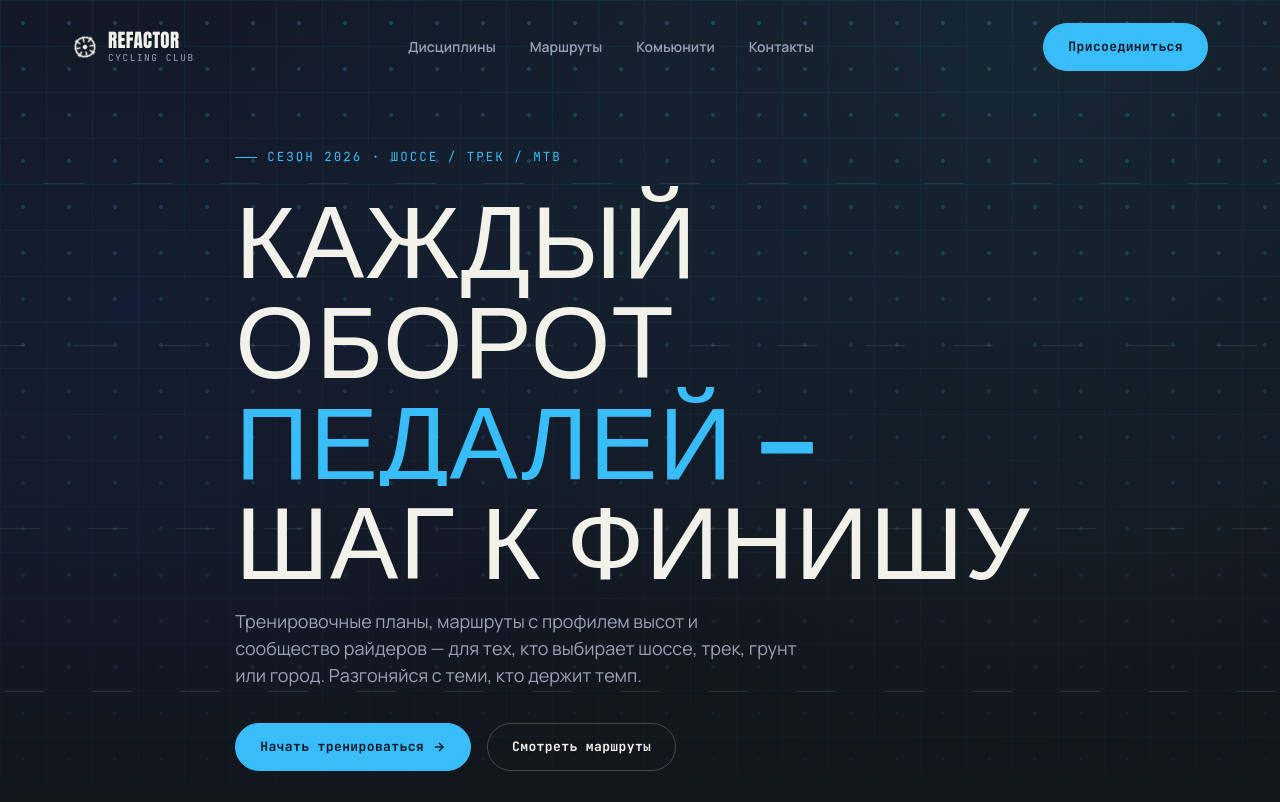
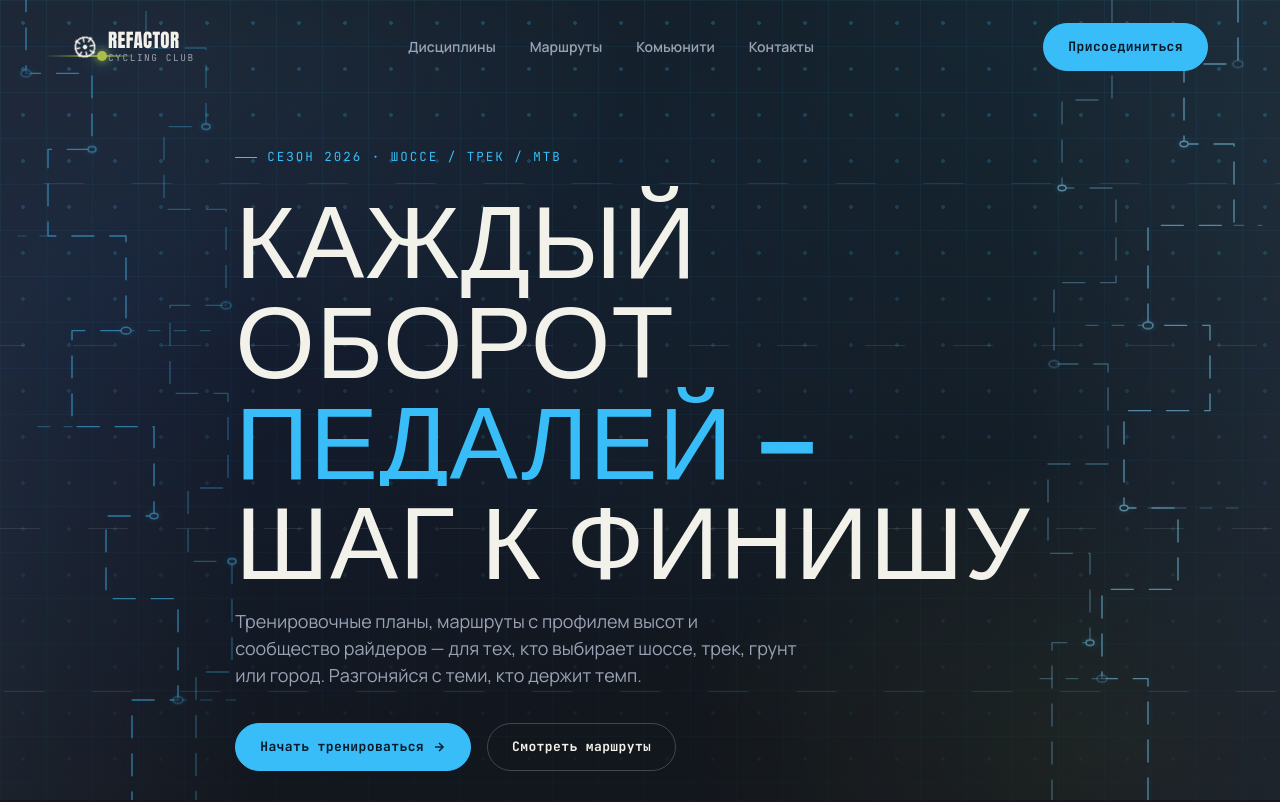
Before and after one commit to Atlantik56/RefactorCC, a React (Vite) app: page / in a window 1280 px wide. Shown: the top 802 px of the page. Built offline with nearby package versions, Linux system fonts and the light colour scheme.

Commit message:
Add scroll-reactive circuit animations

```diff
--- a/src/main.jsx
+++ b/src/main.jsx
@@ -183,6 +183,44 @@ function Footer() {
   );
 }
 
+function CircuitTraceLayer() {
+  return (
+    <div className="circuit-trace-layer" aria-hidden="true">
+      <svg className="circuit-traces circuit-traces-left" viewBox="0 0 260 1200" preserveAspectRatio="none" focusable="false">
+        <path className="circuit-track track-a" d="M26 0V110H92V224H48V354H126V496H72V640H154V774H106V898H178V1050H132V1200" />
+        <path className="circuit-track track-b" d="M146 0V72H206V190H164V314H226V458H170V590H228V732H188V842H232V1008H196V1200" />
+        <path className="circuit-branch branch-a" d="M48 354H18M126 496H210M72 640H30M178 1050H236" />
+        <g className="circuit-pads">
+          <circle cx="26" cy="110" r="5" />
+          <circle cx="92" cy="224" r="4" />
+          <circle cx="126" cy="496" r="5" />
+          <circle cx="154" cy="774" r="4" />
+          <circle cx="178" cy="1050" r="5" />
+          <circle cx="206" cy="190" r="4" />
+          <circle cx="226" cy="458" r="5" />
+          <circle cx="232" cy="842" r="4" />
+        </g>
+      </svg>
+      <svg className="circuit-traces circuit-traces-right" viewBox="0 0 260 1200" preserveAspectRatio="none" focusable="false">
+        <path className="circuit-track track-c" d="M218 0V96H164V216H214V338H128V488H190V616H104V762H158V884H82V1018H128V1200" />
+        <path className="circuit-track track-d" d="M92 0V150H42V282H96V424H34V546H88V696H28V830H70V964H32V1200" />
+        <path className="circuit-branch branch-b" d="M214 338H242M128 488H54M104 762H230M82 1018H18" />
+        <g className="circuit-pads">
+          <circle cx="218" cy="96" r="5" />
+          <circle cx="164" cy="216" r="4" />
+          <circle cx="128" cy="488" r="5" />
+          <circle cx="104" cy="762" r="4" />
+          <circle cx="82" cy="1018" r="5" />
+          <circle cx="42" cy="282" r="4" />
+          <circle cx="34" cy="546" r="5" />
+          <circle cx="70" cy="964" r="4" />
+        </g>
+      </svg>
+      <span className="circuit-spark" />
+    </div>
+  );
+}
+
 function useDocumentMeta(page) {
   useEffect(() => {
     document.title = page.title;
@@ -199,14 +237,16 @@ function useDocumentMeta(page) {
 function usePageEffects(pageKey) {
   useEffect(() => {
     const progressBar = document.querySelector('#race-progress span');
+    const root = document.documentElement;
     const header = document.getElementById('site-header');
 
     const updateProgress = () => {
-      if (!progressBar) return;
       const scrollEl = document.scrollingElement || document.documentElement;
       const denom = scrollEl.scrollHeight - scrollEl.clientHeight;
-      const scrolled = denom > 0 ? (scrollEl.scrollTop / denom) * 100 : 0;
-      progressBar.style.width = `${scrolled}%`;
+      const scrolled = denom > 0 ? scrollEl.scrollTop / denom : 0;
+      root.style.setProperty('--scroll-progress', scrolled.toFixed(4));
+      root.style.setProperty('--circuit-spark-y', `${7 + scrolled * 86}vh`);
+      if (progressBar) progressBar.style.width = `${scrolled * 100}%`;
     };
 
     const updateHeader = () => {
@@ -226,6 +266,7 @@ function usePageEffects(pageKey) {
     };
 
     document.addEventListener('scroll', onScroll, { passive: true });
+    window.addEventListener('resize', onScroll);
     updateProgress();
     updateHeader();
 
@@ -350,6 +391,9 @@ function usePageEffects(pageKey) {
 
     return () => {
       document.removeEventListener('scroll', onScroll);
+      window.removeEventListener('resize', onScroll);
+      root.style.removeProperty('--scroll-progress');
+      root.style.removeProperty('--circuit-spark-y');
       revealObserver.disconnect();
       counterObserver.disconnect();
       formHandlers.forEach(([form, handler]) => form.removeEventListener('submit', handler));
@@ -371,6 +415,7 @@ function App() {
   return (
     <>
       <div id="race-progress"><span /></div>
+      <CircuitTraceLayer />
       <Header activePage={page.nav} />
       <div dangerouslySetInnerHTML={{ __html: page.html }} />
       <Footer />
--- a/src/styles.css
+++ b/src/styles.css
@@ -18,6 +18,8 @@
   --red:#ff4d4d;
   --radius:14px;
   --ease:cubic-bezier(.16,.84,.32,1);
+  --scroll-progress:0;
+  --circuit-spark-y:7vh;
 }
 
 *{box-sizing:border-box; margin:0; padding:0;}
@@ -79,6 +81,128 @@ section{ position:relative; }
   background:linear-gradient(90deg, var(--accent), var(--accent2));
   box-shadow:0 0 12px rgba(56,189,248,0.5);
   transition:width .08s linear;
+}
+
+/* ---------- Scroll-reactive circuit traces ---------- */
+.circuit-trace-layer{
+  position:fixed;
+  inset:0;
+  z-index:2;
+  pointer-events:none;
+  overflow:hidden;
+  opacity:0.72;
+  mix-blend-mode:screen;
+}
+.circuit-trace-layer::before{
+  content:"";
+  position:absolute;
+  inset:0;
+  background:
+    linear-gradient(90deg, rgba(18,22,29,0.78) 0%, transparent 20%, transparent 80%, rgba(18,22,29,0.78) 100%),
+    radial-gradient(ellipse at 12% var(--circuit-spark-y), rgba(125,211,252,0.12), transparent 30%),
+    radial-gradient(ellipse at 88% calc(100vh - var(--circuit-spark-y)), rgba(228,255,60,0.08), transparent 28%);
+}
+.circuit-traces{
+  position:absolute;
+  top:0;
+  height:100vh;
+  width:min(24vw, 260px);
+  min-width:150px;
+  color:var(--accent);
+  opacity:0.78;
+}
+.circuit-traces-left{ left:0; }
+.circuit-traces-right{
+  right:0;
+  color:var(--accent2);
+}
+.circuit-track,
+.circuit-branch{
+  fill:none;
+  stroke:currentColor;
+  stroke-width:1.4;
+  stroke-linecap:round;
+  stroke-linejoin:round;
+  vector-effect:non-scaling-stroke;
+}
+.circuit-track{
+  stroke-dasharray:22 16;
+  filter:drop-shadow(0 0 6px rgba(56,189,248,0.2));
+  animation:circuitFlow 4.8s linear infinite;
+}
+.circuit-branch{
+  stroke-width:1.1;
+  stroke-dasharray:12 14;
+  opacity:0.52;
+  animation:circuitFlow 6.4s linear infinite reverse;
+}
+.track-b,
+.track-d{ animation-duration:5.7s; opacity:0.58; }
+.circuit-pads circle{
+  fill:var(--bg);
+  stroke:currentColor;
+  stroke-width:1.5;
+  vector-effect:non-scaling-stroke;
+  filter:drop-shadow(0 0 5px rgba(56,189,248,0.32));
+  animation:padPulse 3.6s ease-in-out infinite;
+}
+.circuit-pads circle:nth-child(2n){ animation-delay:.8s; }
+.circuit-pads circle:nth-child(3n){ animation-delay:1.6s; }
+.circuit-spark{
+  position:absolute;
+  left:clamp(24px, 8vw, 104px);
+  top:var(--circuit-spark-y);
+  width:10px;
+  height:10px;
+  border-radius:50%;
+  background:var(--yellow);
+  box-shadow:
+    0 0 8px rgba(228,255,60,0.95),
+    0 0 22px rgba(56,189,248,0.8),
+    0 0 42px rgba(56,189,248,0.45);
+  transform:translate(-50%, -50%);
+  transition:top .16s linear;
+}
+.circuit-spark::before,
+.circuit-spark::after{
+  content:"";
+  position:absolute;
+  top:50%;
+  right:50%;
+  height:2px;
+  border-radius:999px;
+  background:linear-gradient(90deg, transparent, rgba(228,255,60,0.85));
+  transform:translateY(-50%);
+}
+.circuit-spark::before{ width:58px; }
+.circuit-spark::after{
+  left:50%;
+  right:auto;
+  width:34px;
+  background:linear-gradient(90deg, rgba(228,255,60,0.85), transparent);
+}
+@keyframes circuitFlow{
+  to{ stroke-dashoffset:-76; }
+}
+@keyframes padPulse{
+  0%,100%{ opacity:0.46; }
+  50%{ opacity:0.95; }
+}
+@media(max-width:900px){
+  .circuit-trace-layer{ opacity:0.5; }
+  .circuit-traces{ width:34vw; min-width:118px; }
+  .circuit-traces-right{ display:none; }
+  .circuit-spark{ left:clamp(22px, 12vw, 72px); }
+}
+@media(max-width:560px){
+  .circuit-trace-layer{ opacity:0.38; }
+  .circuit-traces{ min-width:94px; }
+  .circuit-spark{
+    width:8px;
+    height:8px;
+  }
+  .circuit-spark::before{ width:34px; }
+  .circuit-spark::after{ width:22px; }
 }
 
 /* ---------- Nav ---------- */
@@ -582,6 +706,10 @@ footer{ padding:60px 0 34px; }
 
 @media (prefers-reduced-motion: reduce){
   *{ animation-duration:0.01ms !important; animation-iteration-count:1 !important; transition-duration:0.01ms !important; scroll-behavior:auto !important; }
+  .circuit-track,
+  .circuit-branch,
+  .circuit-pads circle{ animation:none !important; }
+  .circuit-spark{ transition:none; }
 }
 
 /* Mobile nav */
```
